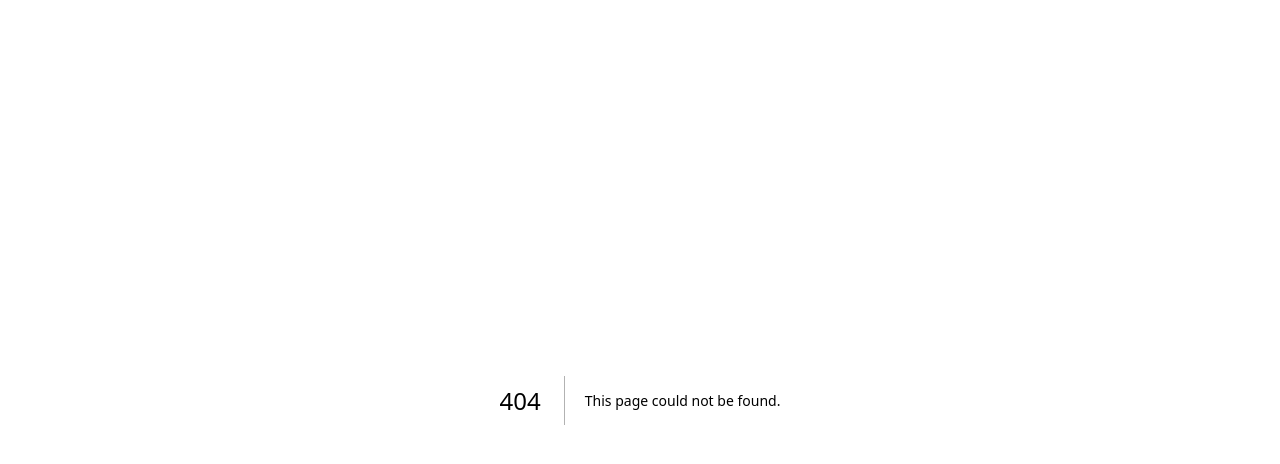
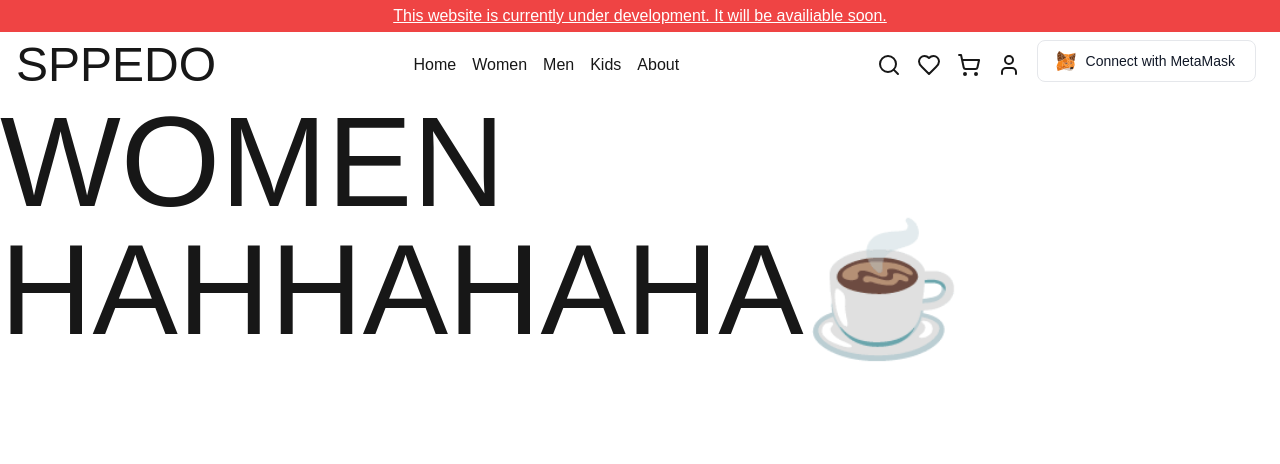
Before and after one commit to ppmpreetham/sppedo, a Next.js app: page /women in a window 1280 px wide. Before the commit this address had no page. Shown: the top 464 px of the page. Built offline with nearby package versions, Linux system fonts and the light colour scheme.

Commit message:
add women haha page

```diff
--- a/src/components/header.js
+++ b/src/components/header.js
@@ -4,7 +4,7 @@ import Connect from "./buttons/Connect";
 export default function Header() {
   return (
     <header className="flex items-center justify-between px-4 py-2">
-      <h1 className="text-5xl">UNNAMED</h1>
+      <h1 className="text-5xl">SPPEDO</h1>
       <nav className="flex-1">
         <ul className="flex justify-center space-x-4">
           <li>
--- /dev/null
+++ b/src/pages/women.tsx
@@ -0,0 +1,16 @@
+import React from "react";
+import "../app/globals.css";
+import Header from "../components/header";
+import Announcement from "../components/announcement";
+
+const Women = () => {
+  return (
+    <div>
+      <Announcement />
+      <Header />
+      <div className="text-9xl">WOMEN HAHHAHAHA☕</div>
+    </div>
+  );
+};
+
+export default Women;
```
